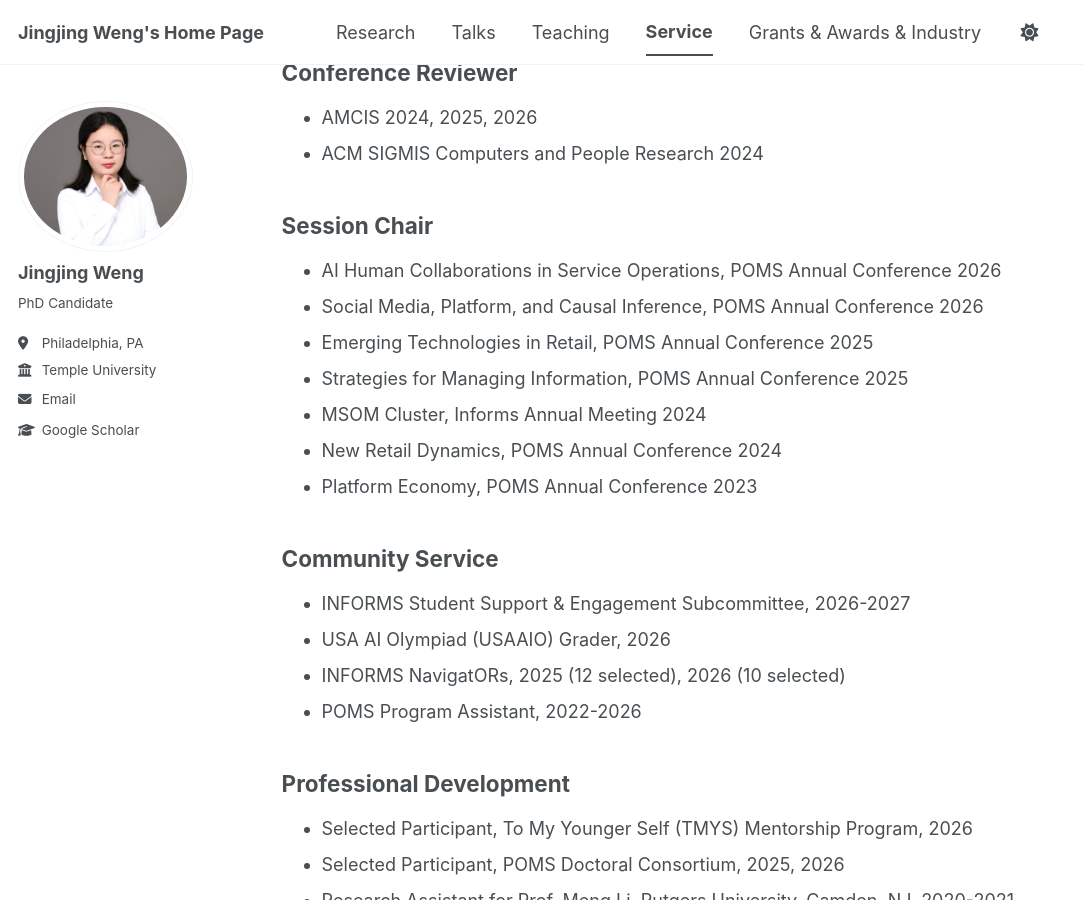
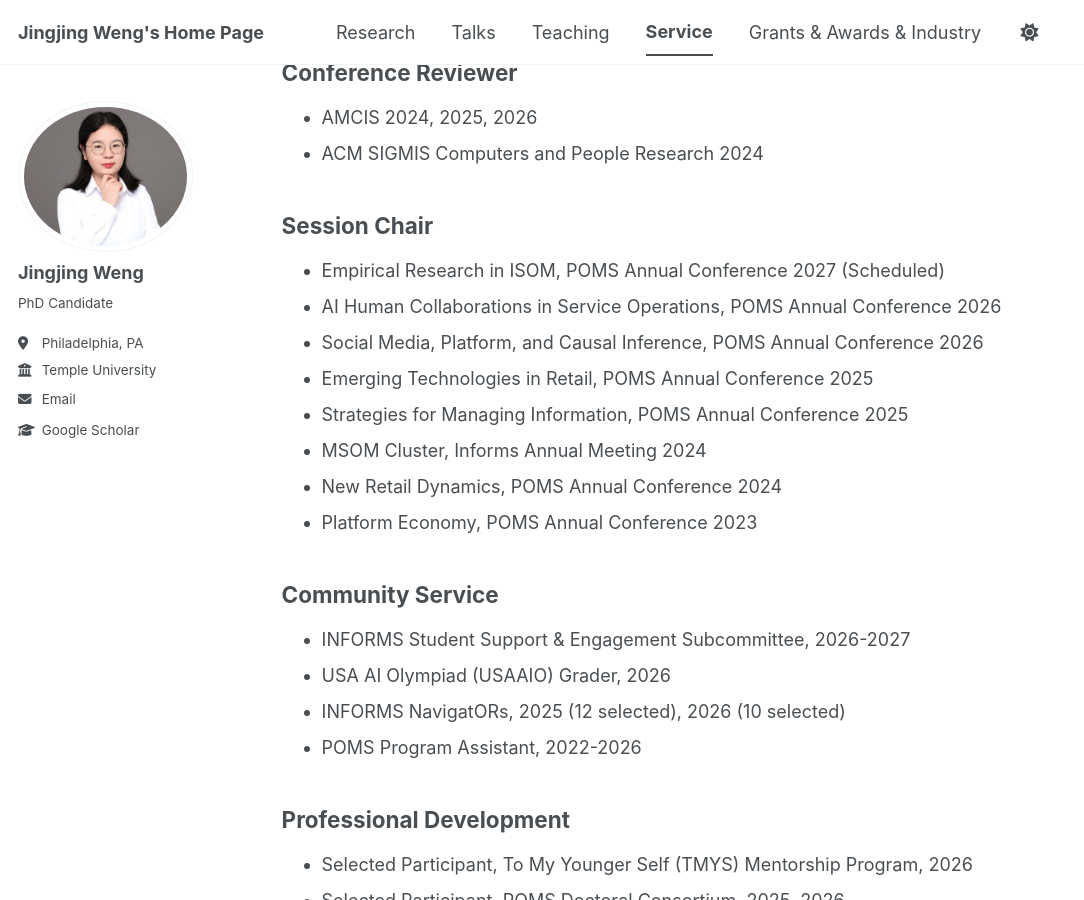
Before and after one commit to JingjingWeng/JingjingWeng.github.io, a Jekyll site: the page built from _pages/service.md, in a window 1280 px wide and 900 px high, scrolled down 304 px. Shown: the whole window, without its empty margins (0-1084 px from the left). Built offline with Jekyll 4.4.1, drawn with Linux system fonts in a browser that asks for light colours; a script bundle is joined from its source files by our own code; library files that are not in the unit come from our copies.

Commit message:
Update service.md

```diff
--- a/_pages/service.md
+++ b/_pages/service.md
@@ -17,6 +17,7 @@ author_profile: true
 * ACM SIGMIS Computers and People Research 2024
 
 ## Session Chair
+* Empirical Research in ISOM, POMS Annual Conference 2027 (Scheduled)
 * AI Human Collaborations in Service Operations, POMS Annual Conference 2026
 * Social Media, Platform, and Causal Inference, POMS Annual Conference 2026
 * Emerging Technologies in Retail, POMS Annual Conference 2025
```
